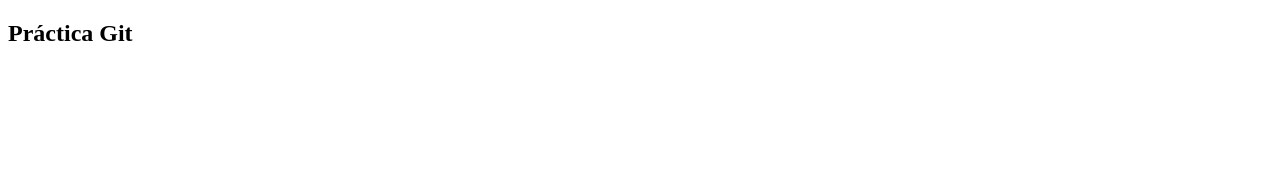
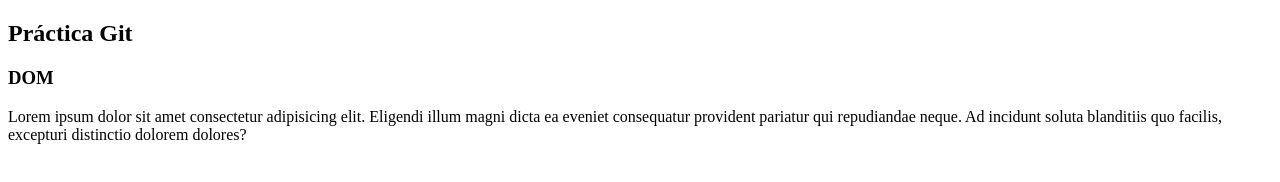
Before and after one commit to veritozy/ProyectoGit, a plain HTML site: page index.html in a window 1280 px wide. Drawn offline with Linux system fonts and the light colour scheme.

Commit message:
Añadiendo contenido

```diff
--- a/index.html
+++ b/index.html
@@ -7,5 +7,9 @@
 </head>
 <body>
     <h2>Práctica Git</h2>
+    <h3>DOM</h3>
+    <p>
+        Lorem ipsum dolor sit amet consectetur adipisicing elit. Eligendi illum magni dicta ea eveniet consequatur provident pariatur qui repudiandae neque. Ad incidunt soluta blanditiis quo facilis, excepturi distinctio dolorem dolores?
+    </p>
 </body>
 </html>
```
